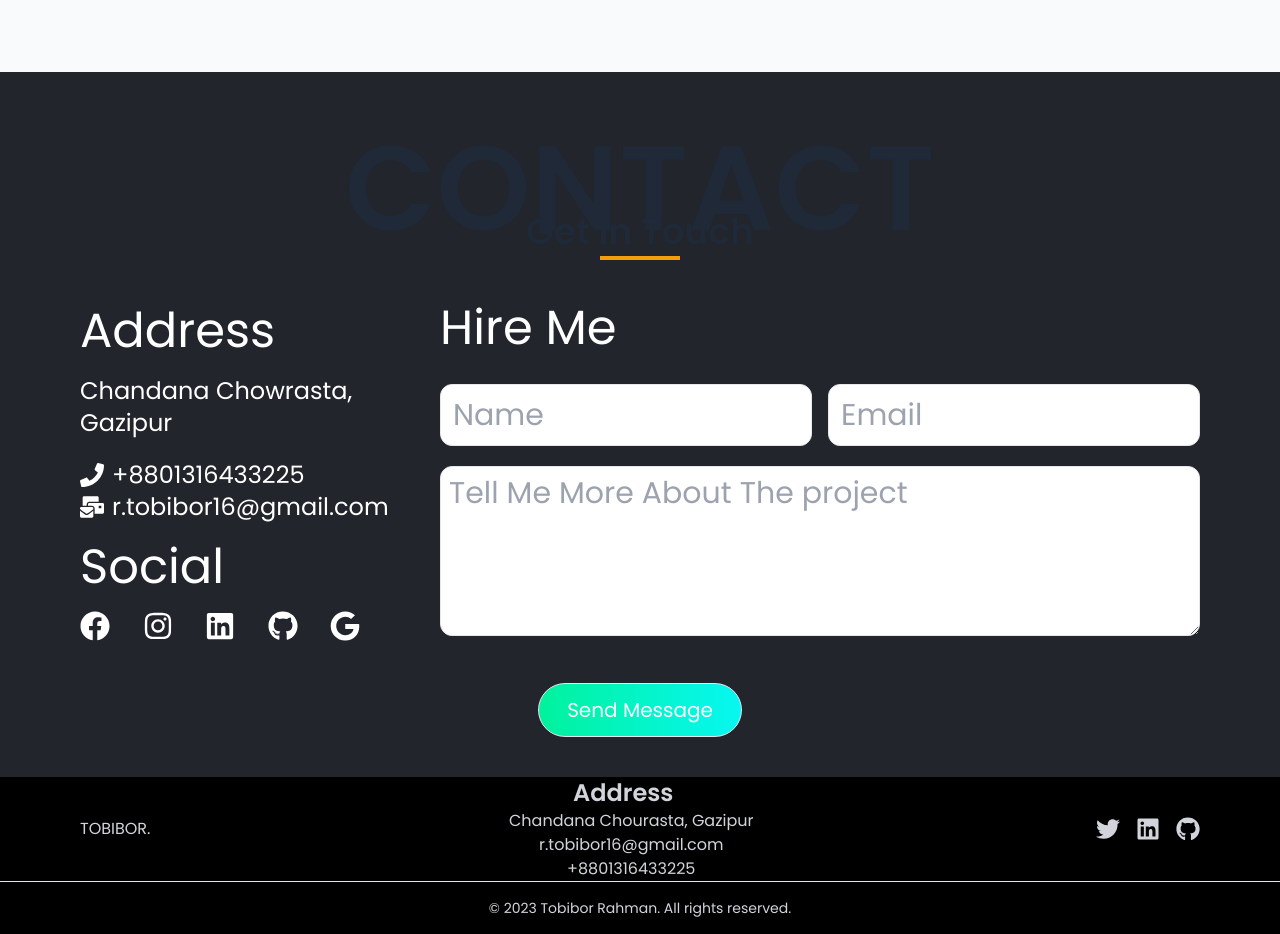
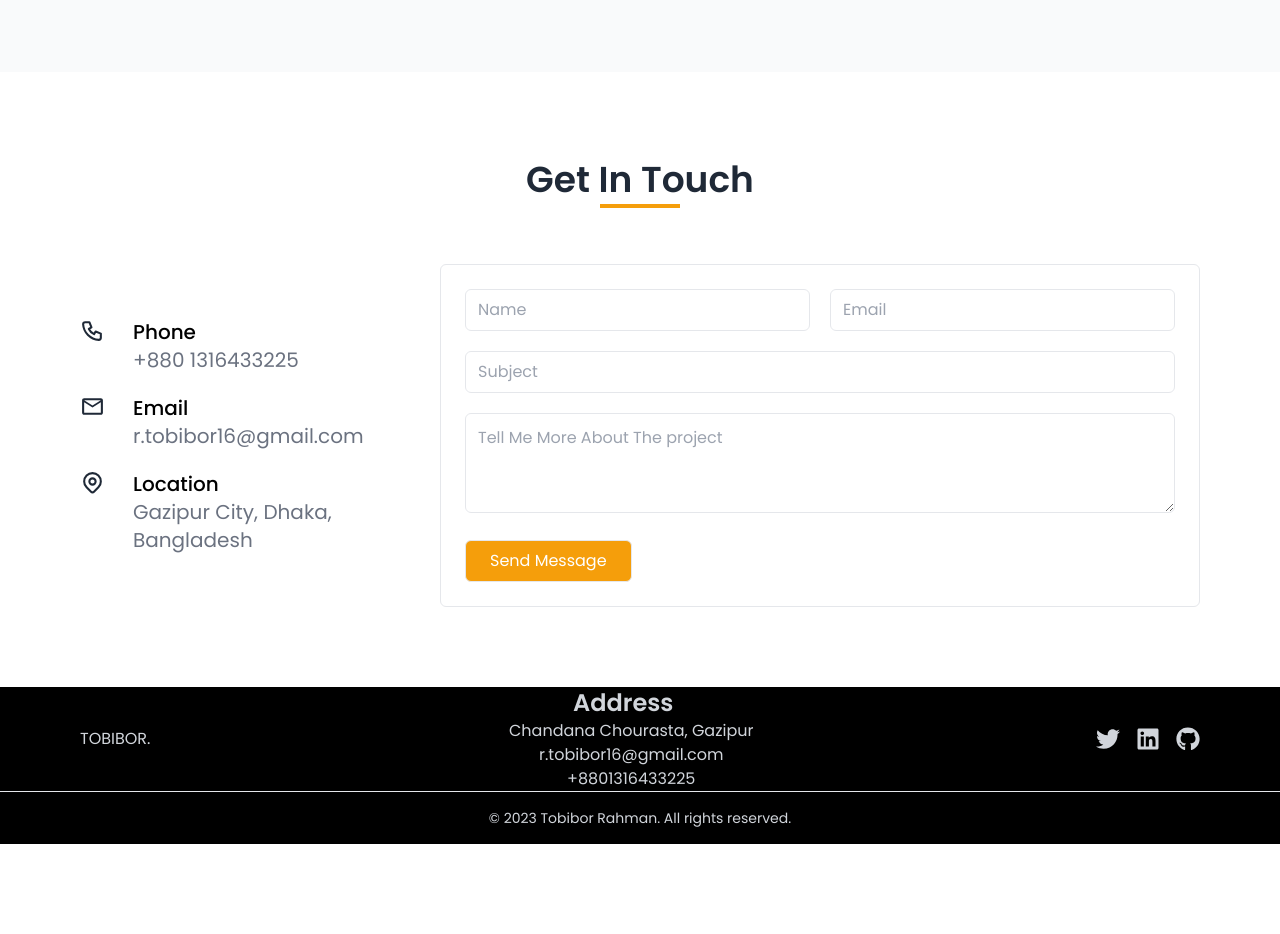
Before and after one commit to tobiborrahman/tobibor-rahman-portfolio, a React (Vite) app: page / in a window 1280 px wide. Shown: the part 4220-5154 px from the top of the page. After the commit the page ends 5064 px from the top, so only its background shows below. Built offline with nearby package versions, Linux system fonts and the light colour scheme.

Commit message:
contact page updated

```diff
--- a/src/components/Home/Home/Contact.jsx
+++ b/src/components/Home/Home/Contact.jsx
@@ -1,15 +1,13 @@
 import React from 'react';
 import { useEffect, useRef } from 'react';
 import SectionTitle from '../../../shared/SectionTitle/SectionTitle';
-import {
-	FaFacebook,
-	FaGithub,
-	FaGoogle,
-	FaInstagram,
-	FaLinkedin,
-	FaMailBulk,
-	FaPhone,
-} from 'react-icons/fa';
+import { FaPhone, FaVoicemail } from 'react-icons/fa';
+
+import { TbPhone } from 'react-icons/tb';
+import { MdMailOutline } from 'react-icons/md';
+import { HiOutlineLocationMarker } from 'react-icons/hi';
+import { SiMaildotru } from 'react-icons/si';
+
 import Aos from 'aos';
 import 'aos/dist/aos.css';
 
@@ -19,76 +17,82 @@ const Contact = () => {
 	}, []);
 
 	return (
-		<div className="bg-[#22252C]">
+		<div className="">
 			<div id="contact">
-				<SectionTitle
-					title="contact"
-					upperTitle="get in touch"
-				></SectionTitle>
+				<SectionTitle upperTitle="get in touch"></SectionTitle>
 
-				<div className="md:flex items-center z-5 px-20">
-					<div
-						data-aos="fade-right"
-						className="md:w-1/4 mr-20 text-white"
-					>
-						<h2 className="text-5xl pb-5">Address</h2>
-						<p className="text-2xl pb-5">
-							Chandana Chowrasta, Gazipur
-						</p>
+				<div className="md:flex items-center z-5 px-20 py-20">
+					<div data-aos="fade-right" className="md:w-1/4 mr-20">
+						<div className="flex text-xl">
+							<TbPhone className="text-[25px]" />
+							<div className="ml-7">
+								<h4 className="text-black font-medium">
+									Phone
+								</h4>
+								<p className="text-gray-500">+880 1316433225</p>
+							</div>
+						</div>
 
-						<p className="flex items-center text-2xl">
-							<span>
-								<FaPhone className="mr-2"></FaPhone>
-							</span>
-							+8801316433225
-						</p>
-						<p className="flex items-center text-2xl">
-							<span>
-								<FaMailBulk className="mr-2"></FaMailBulk>
-							</span>
-							r.tobibor16@gmail.com
-						</p>
-
-						<h2 className="text-5xl py-5">Social</h2>
-						<div className="flex justify-between w-full">
-							<FaFacebook className="text-3xl duration-300 hover:text-blue-500" />
-							<FaInstagram className="text-3xl duration-300 hover:text-red-300" />
-							<FaLinkedin className="text-3xl duration-300 hover:text-blue-500" />
-							<FaGithub className="text-3xl duration-300 hover:text-black" />
-							<FaGoogle className="text-3xl duration-300 hover:text-yellow-500" />
+						<div className="flex py-5">
+							<div className="text-[25px]">
+								<MdMailOutline />
+							</div>
+							<div className=" text-xl ml-7">
+								<h4 className="text-black font-medium">
+									Email
+								</h4>
+								<p className="text-gray-500">
+									r.tobibor16@gmail.com
+								</p>
+							</div>
+						</div>
+						<div className="flex text-xl">
+							<div className="text-[25px]">
+								<HiOutlineLocationMarker />
+							</div>
+							<div className=" ml-7">
+								<h4 className="text-black font-medium">
+									Location
+								</h4>
+								<p className="text-gray-500">
+									Gazipur City, Dhaka, Bangladesh
+								</p>
+							</div>
 						</div>
 					</div>
-					<div className="md:w-3/4">
-						<h2 className="text-5xl mb-8  text-white">Hire Me</h2>
+					<div className="border rounded-md p-6 w-full">
+						{/* <h2 className="text-5xl mb-8">Hire Me</h2> */}
 						<form>
 							<div className="md:flex">
 								<input
 									data-aos="fade-right"
-									className="border mb-5 md:mb-0 w-full mr-4 pt-3 text-3xl p-3  rounded-xl"
+									className="py-2 mr-5 pl-3 rounded-md w-full border"
 									type="text"
 									placeholder="Name"
 								/>
 								<input
 									data-aos="fade-left"
-									className="border w-full text-3xl p-3  rounded-xl"
+									className="border rounded-md pl-3 w-full"
 									type="text"
 									placeholder="Email"
 								/>
 							</div>
+							<input
+								data-aos="fade-left"
+								className="py-2 border pl-3 rounded-md my-5 w-full"
+								type="text"
+								placeholder="Subject"
+							/>
 							<textarea
 								data-aos="fade-up"
-								className="border w-full mr-4 text-3xl p-2 h-[170px] rounded-xl mt-5"
+								className="border w-full pl-3 pt-3 rounded-md h-[100px]"
 								type="text"
 								placeholder="Tell Me More About The project"
 							/>
+							<button className="border px-6 py-2 rounded-md mt-5 text-white bg-[#F59E0B] hover:bg-[#D97706] duration-500">
+								Send Message
+							</button>
 						</form>
-					</div>
-				</div>
-				<div>
-					<div className="flex justify-center items-center">
-						<a className="py-3 bg-gradient-to-r my-10 from-[#00F29C] to-[#07F7F2] hover:bg-blue-500 text-white duration-300 px-7 text-xl border rounded-full  flex justify-center items-center">
-							Send Message
-						</a>
 					</div>
 				</div>
 			</div>
```
